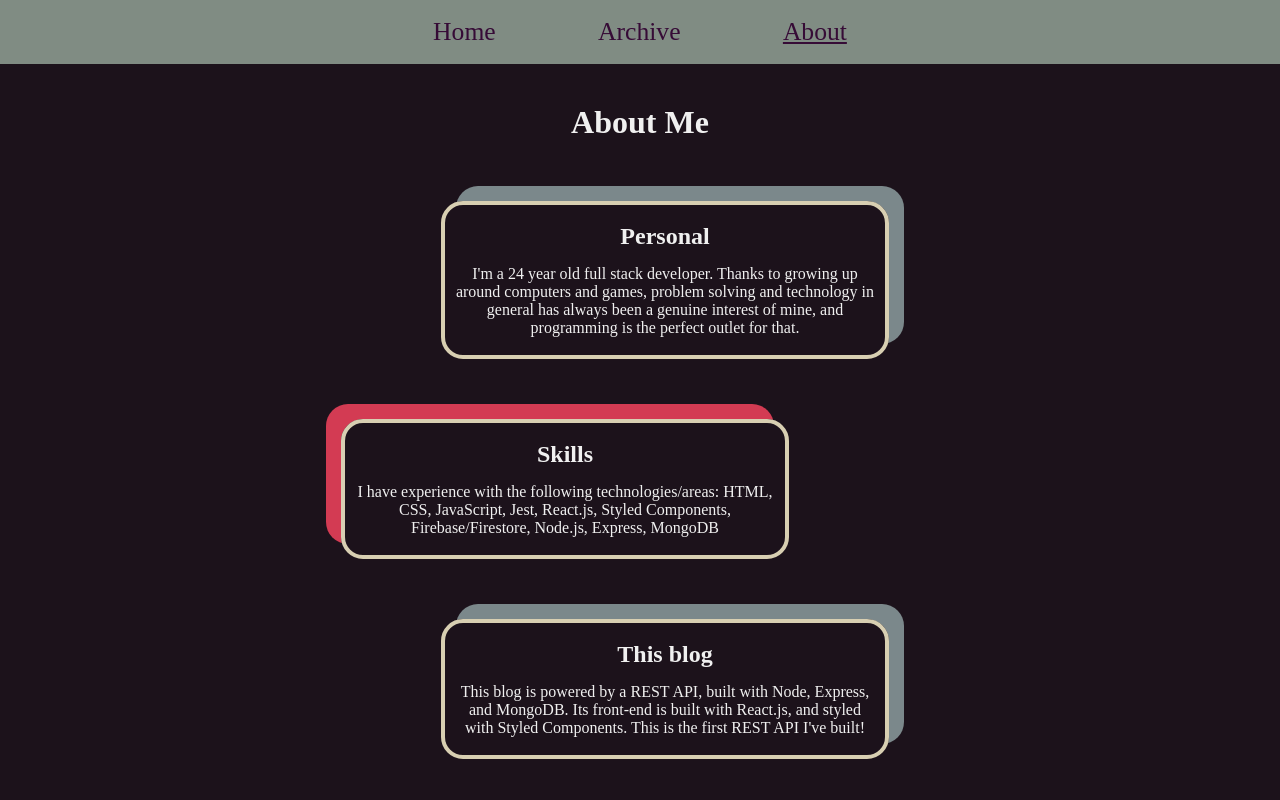
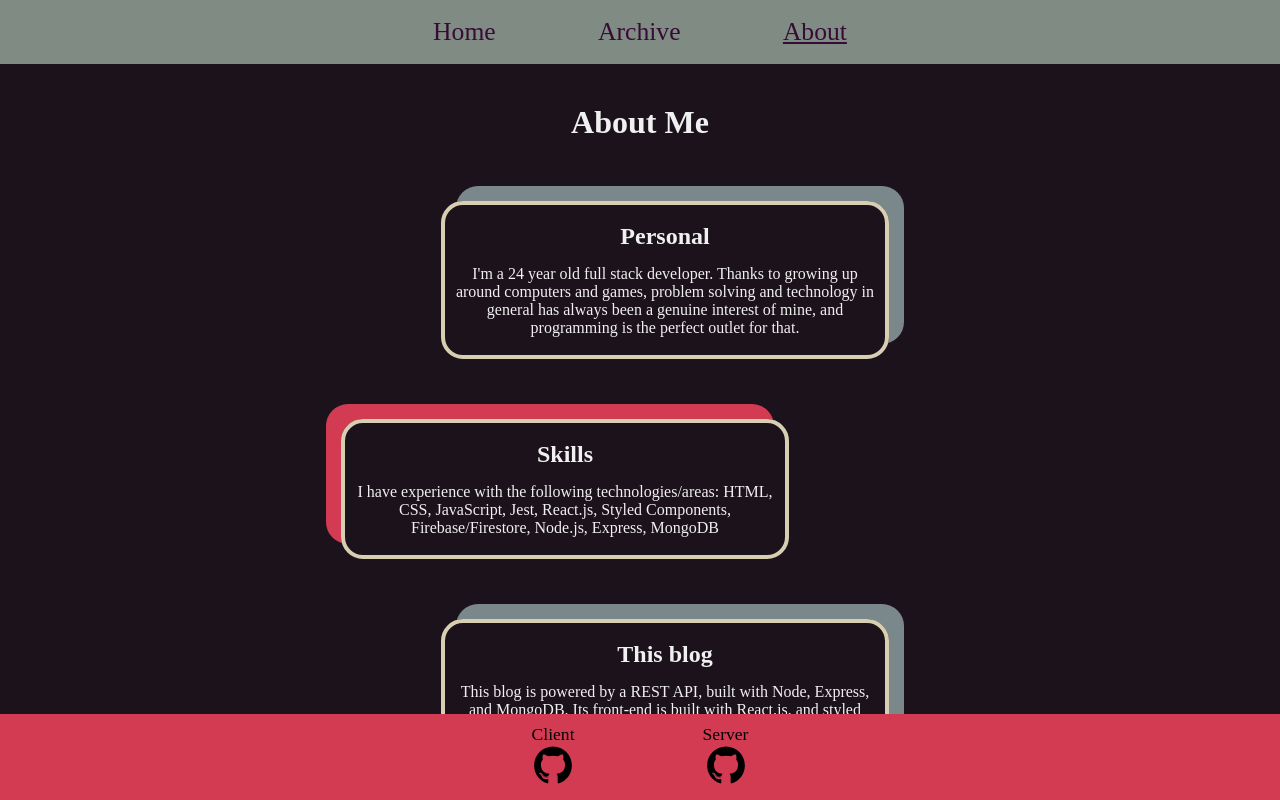
Before and after one commit to fredrikb12/blog-api-frontend, a React (Create React App) app: page /#/about in a window 1280 px wide. Built offline with nearby package versions, Linux system fonts and the light colour scheme; no server answers.

Commit message:
Add footer

```diff
--- a/src/App.js
+++ b/src/App.js
@@ -5,6 +5,8 @@
 import { StyledLink } from "./styled/Link.styled";
 import { StyledNav } from "./styled/Nav.styled";
 import { ThemeProvider } from "styled-components";
+import Header from "./components/Header";
+import Footer from "./components/Footer/Footer";
 
 function App() {
   const [posts, setPosts] = useState([]);
@@ -42,14 +44,9 @@
     <>
       <ThemeProvider theme={theme}>
         <GlobalStyle />
-        <header>
-          <StyledNav>
-            <StyledLink to="/">Home</StyledLink>
-            <StyledLink to="/archive">Archive</StyledLink>
-            <StyledLink to="/about">About</StyledLink>
-          </StyledNav>
-        </header>
+        <Header />
         <Outlet context={[posts]} />
+        <Footer/>
       </ThemeProvider>
     </>
   );
--- /dev/null
+++ b/src/components/Footer/Footer.js
@@ -0,0 +1,12 @@
+import { StyledFooter } from "../../styled/Footer.styled";
+import FooterIcons from "./FooterIcons";
+
+function Footer() {
+  return (
+    <StyledFooter>
+        <FooterIcons />
+    </StyledFooter>
+  );
+}
+
+export default Footer;
--- /dev/null
+++ b/src/components/Footer/FooterIcons.js
@@ -0,0 +1,50 @@
+function FooterIcons() {
+  return (
+    <>
+      <div
+        style={{
+          display: "flex",
+          flexDirection: "column",
+          alignItems: "center",
+        }}
+      >
+        <p style={{ color: "#000" }}>Client</p>
+        <a href="https://github.com/fredrikb12/blog-api">
+          <svg viewBox="0 0 128 128">
+            <g fill="#000">
+              <path
+                fillRule="evenodd"
+                clipRule="evenodd"
+                d="M64 5.103c-33.347 0-60.388 27.035-60.388 60.388 0 26.682 17.303 49.317 41.297 57.303 3.017.56 4.125-1.31 4.125-2.905 0-1.44-.056-6.197-.082-11.243-16.8 3.653-20.345-7.125-20.345-7.125-2.747-6.98-6.705-8.836-6.705-8.836-5.48-3.748.413-3.67.413-3.67 6.063.425 9.257 6.223 9.257 6.223 5.386 9.23 14.127 6.562 17.573 5.02.542-3.903 2.107-6.568 3.834-8.076-13.413-1.525-27.514-6.704-27.514-29.843 0-6.593 2.36-11.98 6.223-16.21-.628-1.52-2.695-7.662.584-15.98 0 0 5.07-1.623 16.61 6.19C53.7 35 58.867 34.327 64 34.304c5.13.023 10.3.694 15.127 2.033 11.526-7.813 16.59-6.19 16.59-6.19 3.287 8.317 1.22 14.46.593 15.98 3.872 4.23 6.215 9.617 6.215 16.21 0 23.194-14.127 28.3-27.574 29.796 2.167 1.874 4.097 5.55 4.097 11.183 0 8.08-.07 14.583-.07 16.572 0 1.607 1.088 3.49 4.148 2.897 23.98-7.994 41.263-30.622 41.263-57.294C124.388 32.14 97.35 5.104 64 5.104z"
+              ></path>
+              <path d="M26.484 91.806c-.133.3-.605.39-1.035.185-.44-.196-.685-.605-.543-.906.13-.31.603-.395 1.04-.188.44.197.69.61.537.91zm2.446 2.729c-.287.267-.85.143-1.232-.28-.396-.42-.47-.983-.177-1.254.298-.266.844-.14 1.24.28.394.426.472.984.17 1.255zM31.312 98.012c-.37.258-.976.017-1.35-.52-.37-.538-.37-1.183.01-1.44.373-.258.97-.025 1.35.507.368.545.368 1.19-.01 1.452zm3.261 3.361c-.33.365-1.036.267-1.552-.23-.527-.487-.674-1.18-.343-1.544.336-.366 1.045-.264 1.564.23.527.486.686 1.18.333 1.543zm4.5 1.951c-.147.473-.825.688-1.51.486-.683-.207-1.13-.76-.99-1.238.14-.477.823-.7 1.512-.485.683.206 1.13.756.988 1.237zm4.943.361c.017.498-.563.91-1.28.92-.723.017-1.308-.387-1.315-.877 0-.503.568-.91 1.29-.924.717-.013 1.306.387 1.306.88zm4.598-.782c.086.485-.413.984-1.126 1.117-.7.13-1.35-.172-1.44-.653-.086-.498.422-.997 1.122-1.126.714-.123 1.354.17 1.444.663zm0 0"></path>
+            </g>
+          </svg>
+        </a>
+      </div>
+      <div
+        style={{
+          display: "flex",
+          flexDirection: "column",
+          alignItems: "center",
+        }}
+      >
+        <p style={{ color: "#000" }}>Server</p>
+        <a href="https://github.com/fredrikb12/blog-api-frontend">
+          <svg viewBox="0 0 128 128">
+            <g fill="#000">
+              <path
+                fillRule="evenodd"
+                clipRule="evenodd"
+                d="M64 5.103c-33.347 0-60.388 27.035-60.388 60.388 0 26.682 17.303 49.317 41.297 57.303 3.017.56 4.125-1.31 4.125-2.905 0-1.44-.056-6.197-.082-11.243-16.8 3.653-20.345-7.125-20.345-7.125-2.747-6.98-6.705-8.836-6.705-8.836-5.48-3.748.413-3.67.413-3.67 6.063.425 9.257 6.223 9.257 6.223 5.386 9.23 14.127 6.562 17.573 5.02.542-3.903 2.107-6.568 3.834-8.076-13.413-1.525-27.514-6.704-27.514-29.843 0-6.593 2.36-11.98 6.223-16.21-.628-1.52-2.695-7.662.584-15.98 0 0 5.07-1.623 16.61 6.19C53.7 35 58.867 34.327 64 34.304c5.13.023 10.3.694 15.127 2.033 11.526-7.813 16.59-6.19 16.59-6.19 3.287 8.317 1.22 14.46.593 15.98 3.872 4.23 6.215 9.617 6.215 16.21 0 23.194-14.127 28.3-27.574 29.796 2.167 1.874 4.097 5.55 4.097 11.183 0 8.08-.07 14.583-.07 16.572 0 1.607 1.088 3.49 4.148 2.897 23.98-7.994 41.263-30.622 41.263-57.294C124.388 32.14 97.35 5.104 64 5.104z"
+              ></path>
+              <path d="M26.484 91.806c-.133.3-.605.39-1.035.185-.44-.196-.685-.605-.543-.906.13-.31.603-.395 1.04-.188.44.197.69.61.537.91zm2.446 2.729c-.287.267-.85.143-1.232-.28-.396-.42-.47-.983-.177-1.254.298-.266.844-.14 1.24.28.394.426.472.984.17 1.255zM31.312 98.012c-.37.258-.976.017-1.35-.52-.37-.538-.37-1.183.01-1.44.373-.258.97-.025 1.35.507.368.545.368 1.19-.01 1.452zm3.261 3.361c-.33.365-1.036.267-1.552-.23-.527-.487-.674-1.18-.343-1.544.336-.366 1.045-.264 1.564.23.527.486.686 1.18.333 1.543zm4.5 1.951c-.147.473-.825.688-1.51.486-.683-.207-1.13-.76-.99-1.238.14-.477.823-.7 1.512-.485.683.206 1.13.756.988 1.237zm4.943.361c.017.498-.563.91-1.28.92-.723.017-1.308-.387-1.315-.877 0-.503.568-.91 1.29-.924.717-.013 1.306.387 1.306.88zm4.598-.782c.086.485-.413.984-1.126 1.117-.7.13-1.35-.172-1.44-.653-.086-.498.422-.997 1.122-1.126.714-.123 1.354.17 1.444.663zm0 0"></path>
+            </g>
+          </svg>
+        </a>
+      </div>
+    </>
+  );
+}
+
+export default FooterIcons;
--- /dev/null
+++ b/src/components/Header.js
@@ -0,0 +1,16 @@
+import { StyledLink } from "../styled/Link.styled";
+import { StyledNav } from "../styled/Nav.styled";
+
+function Header() {
+  return (
+    <header>
+      <StyledNav>
+        <StyledLink to="/">Home</StyledLink>
+        <StyledLink to="/archive">Archive</StyledLink>
+        <StyledLink to="/about">About</StyledLink>
+      </StyledNav>
+    </header>
+  );
+}
+
+export default Header;
--- a/src/styled/Archive.styled.js
+++ b/src/styled/Archive.styled.js
@@ -7,6 +7,6 @@
   align-items: center;
   padding: 30px;
   hr {
-    width: clamp(250px, 60%, 1500px);
+    width: clamp(220px, 60%, 1500px);
   }
 `
--- /dev/null
+++ b/src/styled/Footer.styled.js
@@ -0,0 +1,16 @@
+import styled from "styled-components";
+
+export const StyledFooter = styled.footer`
+  position: fixed;
+  width: 100%;
+  bottom: 0;
+  display: flex;
+  justify-content: center;
+  gap: clamp(60px, 10vw, 150px);
+  padding: 10px;
+  background-color: ${({ theme }) => theme.clr.brightAccentShadow};
+  font-size: 1.1rem;
+  a {
+    width: 40px;
+  }
+`;
```
